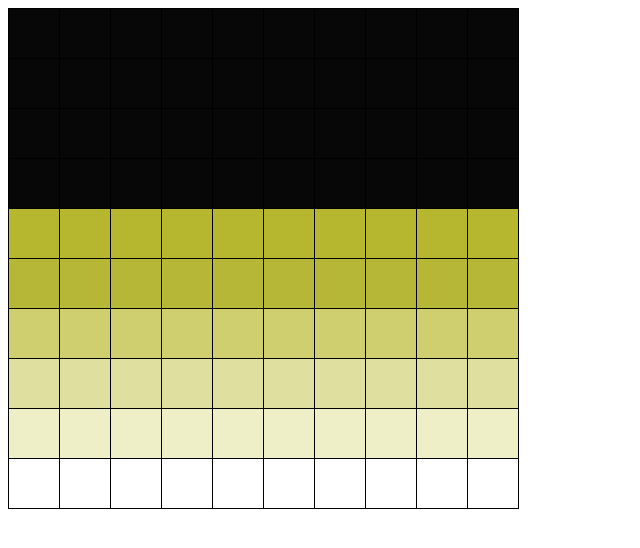
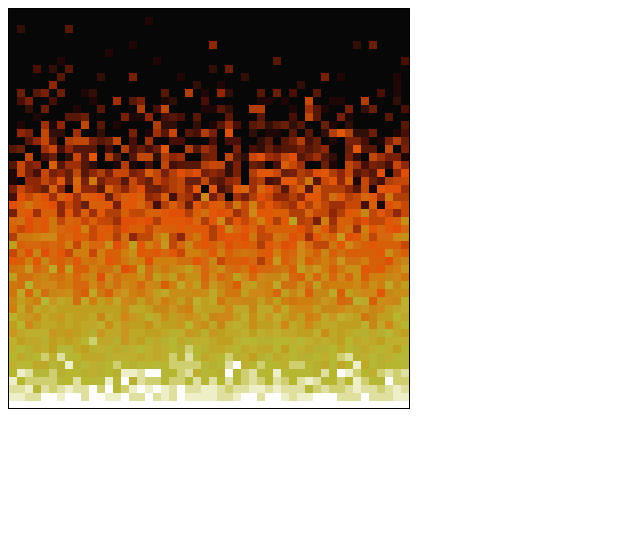
Before and after one commit to israelmbg/doom-fire-algorithm, a plain HTML site: page index.html in a window 1280 px wide. Shown: the whole page, without its empty margins (0-640 px from the left). Drawn offline with Linux system fonts and the light colour scheme.

Commit message:
feat:Render fire more randonly and update style

```diff
--- a/fire.js
+++ b/fire.js
@@ -1,14 +1,14 @@
 const firePixelsArray = []
-const fireWidth = 10
-const fireHeight = 10
-const fireColorsPalette = [{"r":7,"g":7,"b":7},{"r":31,"g":7,"b":7},{"r":47,"g":15,"b":7},{"r":71,"g":15,"b":7},{"r":87,"g":23,"b":7},{"r":103,"g":31,"b":7},{"r":119,"g":31,"b":7},{"r":143,"g":39,"b":7},{"r":159,"g":47,"b":7},{"r":175,"g":63,"b":7},{"r":191,"g":71,"b":7},{"r":199,"g":71,"b":7},{"r":223,"g":79,"b":7},{"r":223,"g":87,"b":7},{"r":223,"g":87,"b":7},{"r":215,"g":95,"b":7},{"r":215,"g":95,"b":7},{"r":215,"g":103,"b":15},{"r":207,"g":111,"b":15},{"r":207,"g":119,"b":15},{"r":207,"g":127,"b":15},{"r":207,"g":135,"b":23},{"r":199,"g":135,"b":23},{"r":199,"g":143,"b":23},{"r":199,"g":151,"b":31},{"r":191,"g":159,"b":31},{"r":191,"g":159,"b":31},{"r":191,"g":167,"b":39},{"r":191,"g":167,"b":39},{"r":191,"g":175,"b":47},{"r":183,"g":175,"b":47},{"r":183,"g":183,"b":47},{"r":183,"g":183,"b":55},{"r":207,"g":207,"b":111},{"r":223,"g":223,"b":159},{"r":239,"g":239,"b":199},{"r":255,"g":255,"b":255}]
+const fireWidth = 50
+const fireHeight = 50
+const fireColorsPalette = [{ "r": 7, "g": 7, "b": 7 }, { "r": 31, "g": 7, "b": 7 }, { "r": 47, "g": 15, "b": 7 }, { "r": 71, "g": 15, "b": 7 }, { "r": 87, "g": 23, "b": 7 }, { "r": 103, "g": 31, "b": 7 }, { "r": 119, "g": 31, "b": 7 }, { "r": 143, "g": 39, "b": 7 }, { "r": 159, "g": 47, "b": 7 }, { "r": 175, "g": 63, "b": 7 }, { "r": 191, "g": 71, "b": 7 }, { "r": 199, "g": 71, "b": 7 }, { "r": 223, "g": 79, "b": 7 }, { "r": 223, "g": 87, "b": 7 }, { "r": 223, "g": 87, "b": 7 }, { "r": 215, "g": 95, "b": 7 }, { "r": 215, "g": 95, "b": 7 }, { "r": 215, "g": 103, "b": 15 }, { "r": 207, "g": 111, "b": 15 }, { "r": 207, "g": 119, "b": 15 }, { "r": 207, "g": 127, "b": 15 }, { "r": 207, "g": 135, "b": 23 }, { "r": 199, "g": 135, "b": 23 }, { "r": 199, "g": 143, "b": 23 }, { "r": 199, "g": 151, "b": 31 }, { "r": 191, "g": 159, "b": 31 }, { "r": 191, "g": 159, "b": 31 }, { "r": 191, "g": 167, "b": 39 }, { "r": 191, "g": 167, "b": 39 }, { "r": 191, "g": 175, "b": 47 }, { "r": 183, "g": 175, "b": 47 }, { "r": 183, "g": 183, "b": 47 }, { "r": 183, "g": 183, "b": 55 }, { "r": 207, "g": 207, "b": 111 }, { "r": 223, "g": 223, "b": 159 }, { "r": 239, "g": 239, "b": 199 }, { "r": 255, "g": 255, "b": 255 }]
 
 function start() {
   createFireDataStructure()
   createFireSource()
   renderFire()
 
-  setInterval(calculateFirePropagation, 1000)
+  setInterval(calculateFirePropagation, 50)
 }
 
 function createFireDataStructure() {
@@ -38,7 +38,7 @@ function updateFireIntensityPerPixel(currentPixelIndex) {
     return
   }
 
-  const decay = 1
+  const decay = Math.floor(Math.random() * 3)
   const bellowPixelFireIntensity = firePixelsArray[bellowPixelIndex]
   const newFireIntensity =
     bellowPixelFireIntensity - decay >= 0 ? bellowPixelFireIntensity - decay : 0
@@ -66,7 +66,7 @@ function renderFire() {
       } else {
         const color = fireColorsPalette[fireIntensity]
         const colorString = `${color.r},${color.g},${color.b}`
-        html += `<td style="background-color: rgb(${colorString})">`
+        html += `<td class="pixel" style="background-color: rgb(${colorString})">`
         html += '</td>'
       }
     }
--- a/index.html
+++ b/index.html
@@ -25,6 +25,12 @@
         right: 2px;
         color: #999;
       }
+
+      td.pixel {
+        width: 8px;
+        height: 8px;
+        border: 0;
+      }
     </style>
   </head>
   <body>
```
